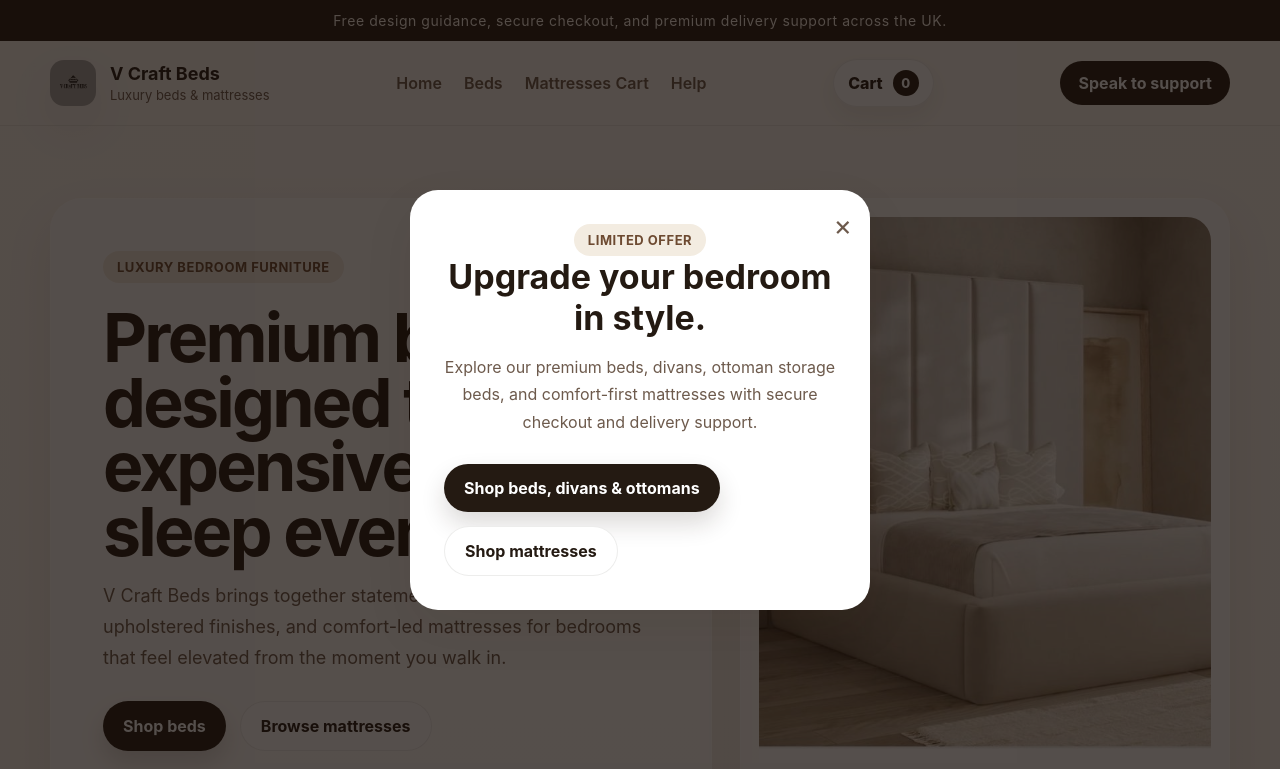
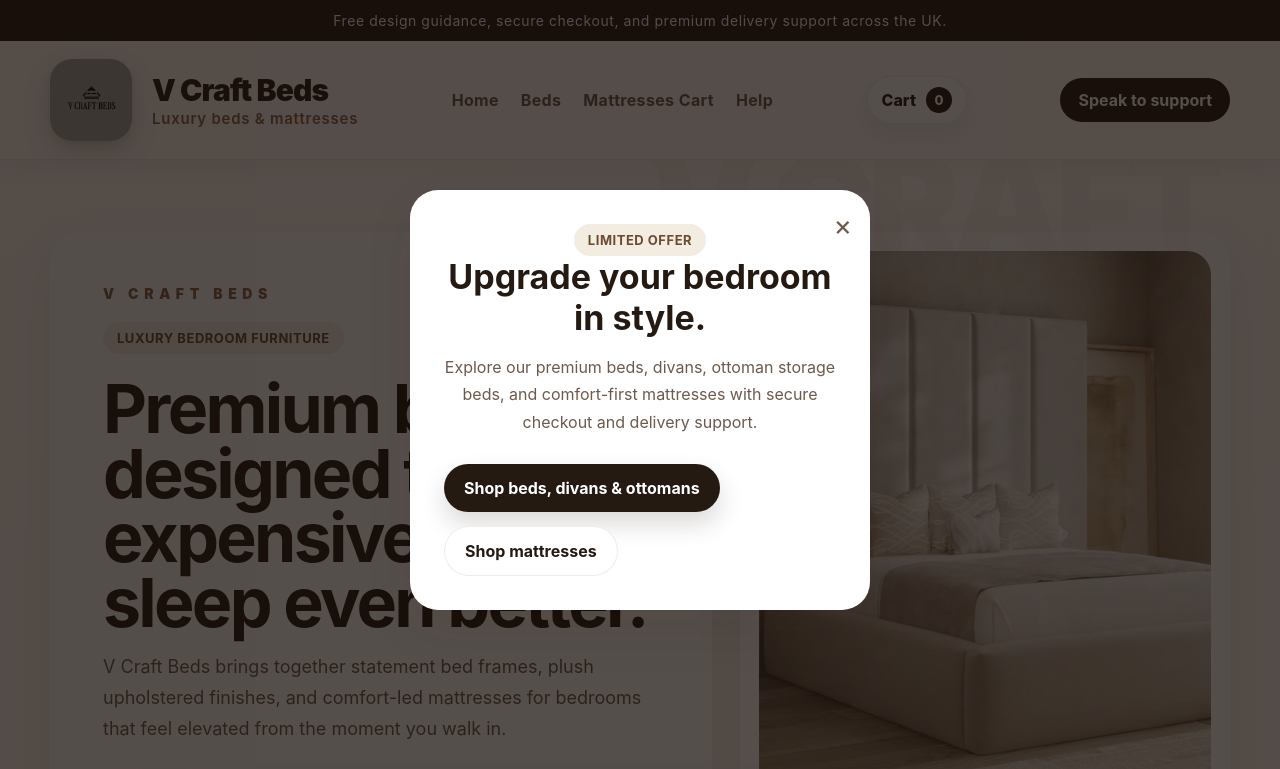
Before and after one commit to vcraftbeds/vcraftbeds, a website: page index.html in a window 1280 px wide. Shown: the top 769 px of the page. Drawn offline with Linux system fonts and the light colour scheme.

Commit message:
Update style.css

```diff
--- a/style.css
+++ b/style.css
@@ -355,3 +355,112 @@ button, input, select, textarea { font: inherit; }
   .fabric-color-chip { padding-left: 8px; }
   .fabric-color-dot { width: 18px; height: 18px; }
 }
+/* =========================
+   PREMIUM BRANDING
+========================= */
+
+.logo-wrap {
+  gap: 20px;
+}
+
+.logo-wrap img {
+  width: 82px;
+  height: 82px;
+  border-radius: 22px;
+  object-fit: cover;
+  box-shadow:
+    0 12px 30px rgba(0,0,0,0.12),
+    0 4px 12px rgba(138,99,69,0.18);
+  transition:
+    transform 0.3s ease,
+    box-shadow 0.3s ease;
+}
+
+.logo-wrap img:hover {
+  transform: scale(1.05);
+  box-shadow:
+    0 20px 45px rgba(0,0,0,0.18),
+    0 8px 20px rgba(138,99,69,0.25);
+}
+
+.brand-lines strong {
+  font-size: 30px;
+  font-weight: 900;
+  letter-spacing: -0.03em;
+  color: #241a12;
+}
+
+.brand-lines span {
+  font-size: 15px;
+  color: #8a6345;
+  font-weight: 600;
+  letter-spacing: 0.05em;
+}
+
+/* Floating luxury effect */
+
+.site-header {
+  backdrop-filter: blur(18px);
+  background: rgba(251,248,243,0.94);
+  box-shadow: 0 6px 24px rgba(0,0,0,0.05);
+}
+
+/* Hero branding */
+
+.hero-copy::before {
+  content: "V CRAFT BEDS";
+  display: block;
+  font-size: 14px;
+  letter-spacing: 0.4em;
+  font-weight: 900;
+  color: #8a6345;
+  margin-bottom: 20px;
+}
+
+/* Watermark branding */
+
+.hero::after {
+  content: "V CRAFT";
+  position: absolute;
+  top: 120px;
+  right: 5%;
+  font-size: 140px;
+  font-weight: 900;
+  color: rgba(138,99,69,0.05);
+  pointer-events: none;
+  z-index: 0;
+  letter-spacing: -0.06em;
+}
+
+/* Premium nav */
+
+.nav-links a {
+  font-size: 16px;
+  font-weight: 700;
+  letter-spacing: 0.02em;
+}
+
+/* Mobile */
+
+@media (max-width: 760px) {
+
+  .logo-wrap img {
+    width: 64px;
+    height: 64px;
+  }
+
+  .brand-lines strong {
+    font-size: 22px;
+  }
+
+  .brand-lines span {
+    font-size: 12px;
+  }
+
+  .hero::after {
+    font-size: 72px;
+    top: 80px;
+    right: 2%;
+  }
+
+}
```
